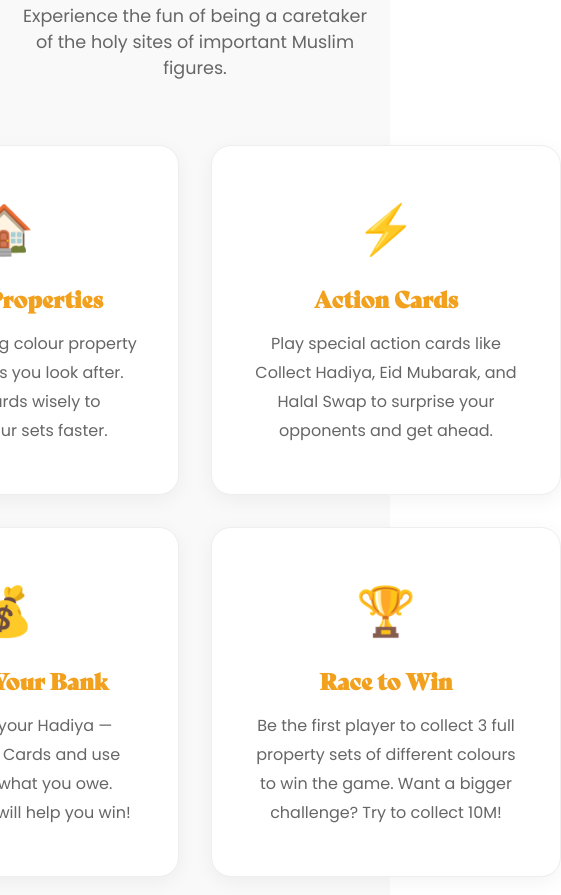
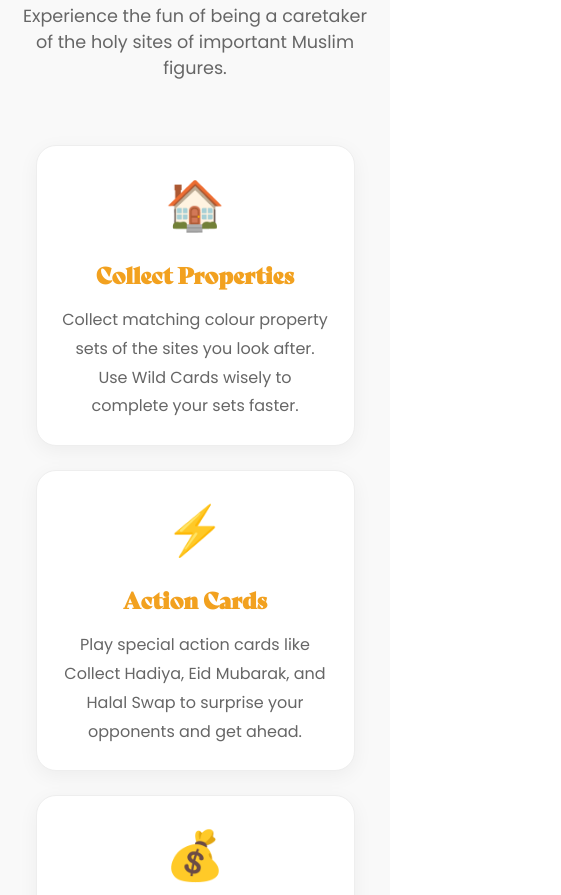
Before and after one commit to XPMaster4865/quran-detectives, a plain HTML site: page shiadealpage.html in a window 390 px wide. Shown: the part 1003-1898 px from the top of the page, 561 px wide, since content can reach past the window. Drawn offline with Linux system fonts and the light colour scheme.

Commit message:
Fix Why Shia Deal section for mobile responsiveness
Co-Authored-By: Claude Opus 4.6 <noreply@anthropic.com>

```diff
--- a/shiadealpage.html
+++ b/shiadealpage.html
@@ -1009,6 +1009,17 @@
             .section-title {
                 font-size: 2rem;
             }
+
+            .about-grid {
+                grid-template-columns: 1fr;
+                gap: 1.5rem;
+                padding: 0 1rem;
+            }
+
+            .about-card {
+                aspect-ratio: auto;
+                padding: 1.5rem;
+            }
         }
     </style>
 </head>
```
